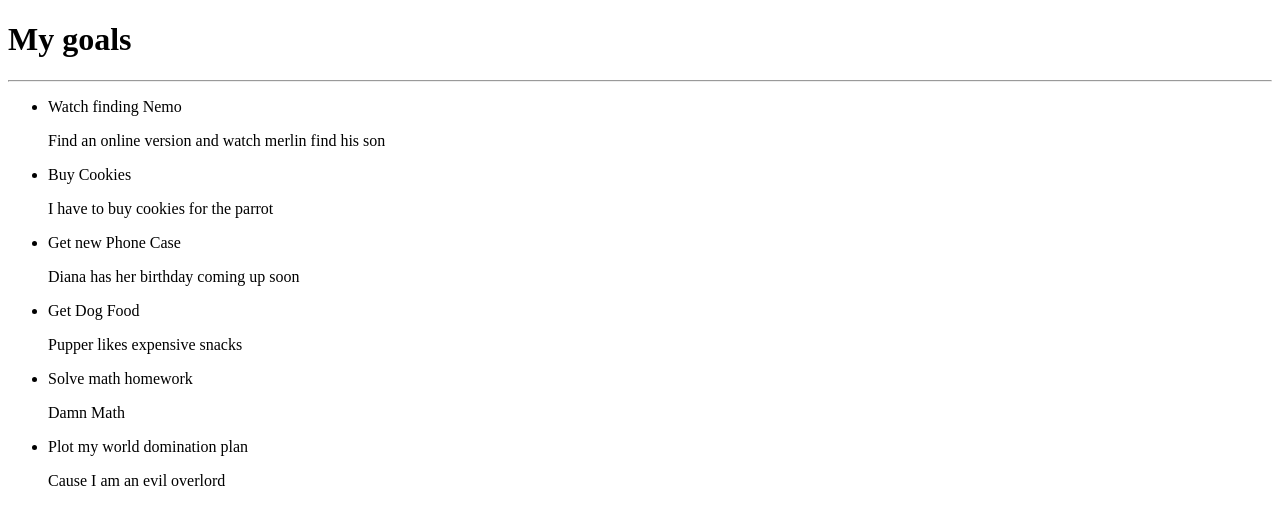
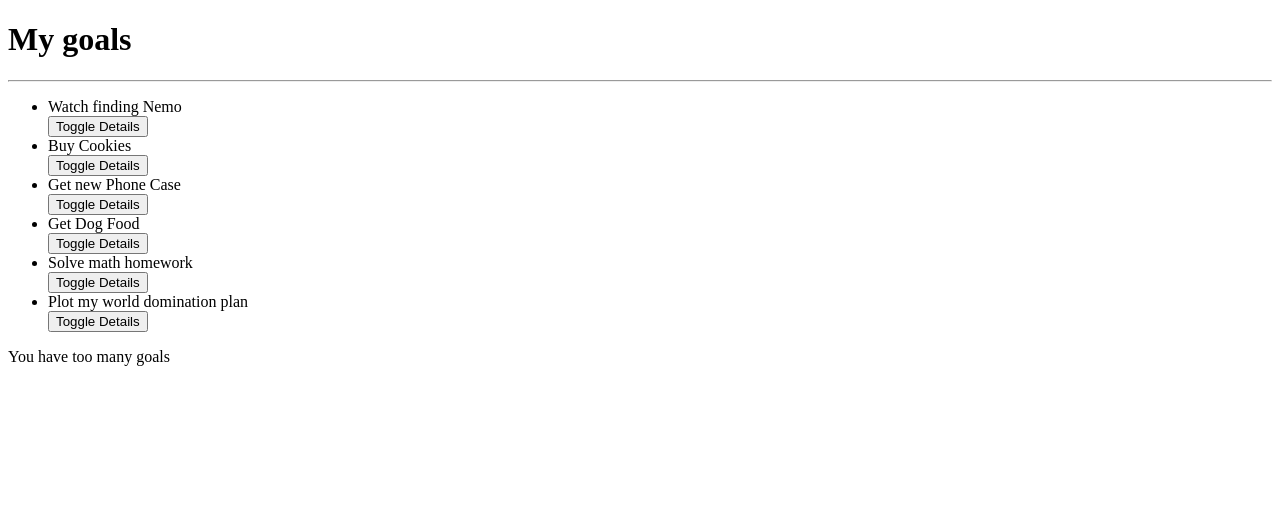
Before and after one commit to chepkiruibetty/goals, an Angular app: page / in a window 1280 px wide. Shown: the top 524 px of the page. Built offline with nearby package versions, Linux system fonts and the light colour scheme.

Commit message:
modified

```diff
--- a/src/app/goal-detail/goal-detail.component.html
+++ b/src/app/goal-detail/goal-detail.component.html
@@ -1 +1,2 @@
 <p>{{ goal.description }}</p>
+<button (click)= 'goalComplete(true)'>Complete</button>
--- a/src/app/goal-detail/goal-detail.component.ts
+++ b/src/app/goal-detail/goal-detail.component.ts
@@ -1,4 +1,4 @@
-import { Component, OnInit, Input } from '@angular/core';
+import { Component, OnInit, Input,Output,EventEmitter } from '@angular/core';
 import { Goal } from '../goal'
 
 @Component({
@@ -8,6 +8,11 @@ import { Goal } from '../goal'
 })
 export class GoalDetailComponent implements OnInit {
   @Input() goal: Goal;
+  @Output() isComplete = new EventEmitter<boolean>();
+
+  goalComplete(complete:boolean){
+    this.isComplete.emit(complete);
+  }
 
   constructor() { }
 
--- a/src/app/goal/goal.component.html
+++ b/src/app/goal/goal.component.html
@@ -2,9 +2,11 @@
     <h1>My goals</h1>
     <hr>
     <ul>
-        <li *ngFor='let goal of goals'>
-            {{ goal.name }}
-            <app-goal-detail [goal]='goal'></app-goal-detail>
-        </li>
-    </ul>
+        <div *ngFor='let goal of goals;let i = index'>
+            <li>{{goal.name}}</li>
+            <button (click)='toggleDetails(i)'>Toggle Details</button>
+            <app-goal-detail *ngIf='goal.showDescription' [goal]='goal' (isComplete) = 'completeGoal($event,i)'></app-goal-detail>
+          </div>
+        </ul>
+        <p *ngIf='goals.length > 5'>You have too many goals</p>
 </div>
--- a/src/app/goal/goal.component.ts
+++ b/src/app/goal/goal.component.ts
@@ -16,7 +16,14 @@ export class GoalComponent implements OnInit {
     new Goal(5,'Solve math homework','Damn Math'),
     new Goal(6,'Plot my world domination plan','Cause I am an evil overlord'),
   ];
-
+  toggleDetails(index){
+    this.goals[index].showDescription = !this.goals[index].showDescription;
+  }
+  completeGoal(isComplete, index){
+    if (isComplete) {
+      this.goals.splice(index,1);
+    }
+  }
   constructor() { }
 
   ngOnInit() {
```
